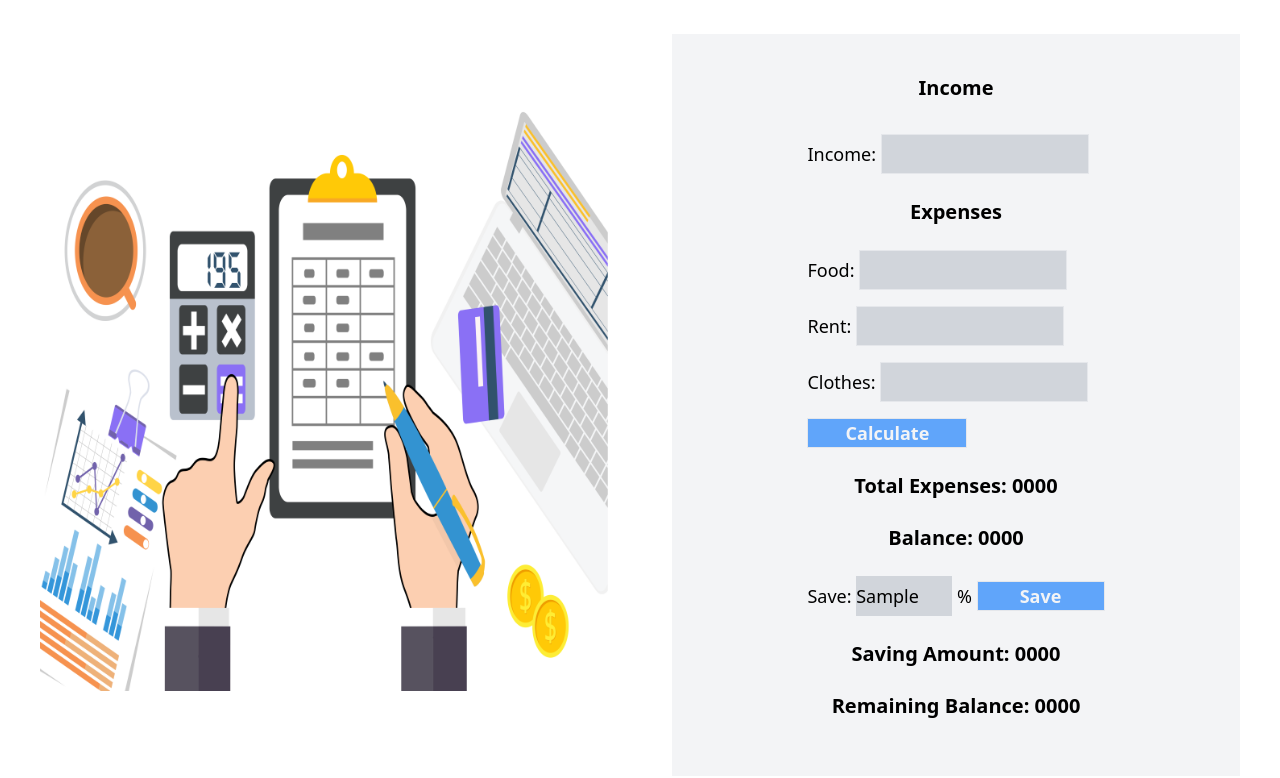
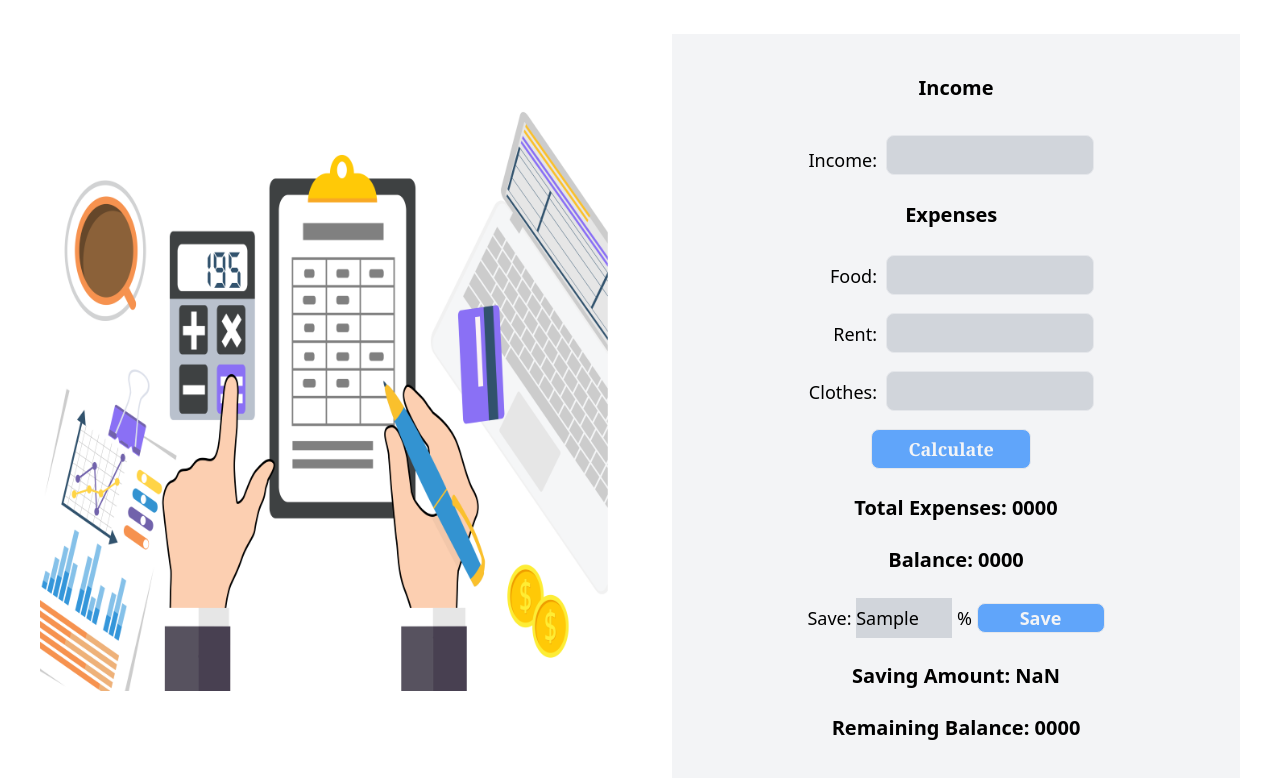
Before and after one commit to HasanAhamed1/money-master-project, a plain HTML site: page index.html in a window 1280 px wide. Both pictures are taken after typing "Sample" into the empty fields and a click on the button "Save". Shown: the part 86-864 px from the top of the page. Drawn offline with nearby package versions, Linux system fonts and the light colour scheme.

Commit message:
add javascript

```diff
--- a/index.html
+++ b/index.html
@@ -8,34 +8,53 @@
     <title>Money Saver</title>
 </head>
 <body>
-    <header class="container">
+    <header>
         <h1 class="font-sans text-4xl font-bold text-center text-cyan-600 my-10">Money Saver</h1>
     </header>
     <main>
-        <section class="container">
-            <div class="flex grid-cols-2 mx-10 gap-16">
+        <section>
+            <div class="flex grid-cols-2 m-10 gap-16">
                 <div class="w-1/2">
                     <img src="image/Accounting2.png" alt="" srcset="">
                 </div>
                 <div class="w-1/2 bg-gray-100 grid justify-items-center">
                     <h3 class="text-xl font-bold text-center mt-10">Income</h3>
                     <div class="p-8 text-lg font-medium">
-                            <p>Income: <input id="input-income" class="border mb-6 bg-gray-300 h-10 w-52" type="text"></p>
-                            <h3 class="text-xl font-bold text-center mb-6">Expenses</h3>
-                            <p>Food: <input id="input-food" class="border  mb-4 bg-gray-300 h-10 w-52" type="text"></p>
-                            <p>Rent: <input id="input-rent" class="border  mb-4 bg-gray-300 h-10 w-52" type="text"></p>
-                            <p>Clothes: <input id="input-clothes" class="border  mb-4 bg-gray-300 h-10 w-52" type="text"></p>
-                            <button id="calculate-button" class="border w-40 mb-6 bg-blue-400 text-gray-100 font-bold">Calculate</button>
+                        <table>
+                            <tr>
+                                <td class="pb-4 text-right"><p>Income:</p></td>
+                                <td class="pl-2"><input id="input-income" class="border mb-6 bg-gray-300 h-10 w-52 rounded-lg" type="text"></td>
+                            </tr>
+                            <tr>
+                                <td colspan="2"><h3 class="text-xl font-bold text-center mb-6">Expenses</h3></td>
+                            </tr>
+                            <tr>
+                                <td class="pb-4 text-right"><p>Food:</p></td>
+                                <td class="pl-2"><input id="input-food" class="border  mb-4 bg-gray-300 h-10 w-52 rounded-lg" type="text"></td>
+                            </tr>
+                            <tr>
+                                <td class="pb-4 text-right"><p>Rent:</p></td>
+                                <td class="pl-2"><input id="input-rent" class="border  mb-4 bg-gray-300 h-10 w-52 rounded-lg" type="text"></td>
+                            </tr>
+                            <tr>
+                                <td class="pb-4 text-right"><p>Clothes:</p></td>
+                                <td class="pl-2"><input id="input-clothes" class="border  mb-4 bg-gray-300 h-10 w-52 rounded-lg" type="text"></td>
+                            </tr>
+                            <tr>
+                                <td colspan="2"><div class="flex items-center justify-center "><button id="calculate-button" class="border w-40 h-10 font-serif mb-6 bg-blue-400 text-gray-100 font-bold rounded-lg px-px py-px">Calculate</button></div>
+                                </td>
+                            </tr>
+                        </table>
                             <h3 class="text-xl font-bold text-center mb-6">Total Expenses: <span id="total-expenses">0000</span></h3>
                             <h3 class="text-xl font-bold text-center mb-6">Balance: <span id="balance">0000</span></h3>
-                            <p>Save: <input id="input-save" class="mb-6 bg-gray-300 h-10 w-24" type="text"> % <button id="save-button" class="border w-32 bg-blue-400 text-gray-100 font-bold">Save</button></p>
+                            <p>Save: <input id="input-save" class="mb-6 bg-gray-300 h-10 w-24 " type="text"> % <button id="save-button" class="border w-32 bg-blue-400 text-gray-100 font-bold rounded-lg">Save</button></p>
                             <h3 class="text-xl font-bold text-center mb-6">Saving Amount: <span id="saving-amount">0000</span></h3>
-                            <h3 class="text-xl font-bold text-center mb-6">Remaining Balance: <span>0000</span></h3>
+                            <h3 class="text-xl font-bold text-center mb-6">Remaining Balance: <span id="remaining-amount">0000</span></h3>
                     </div>
                 </div>
             </div>
         </section>
     </main>
-    <script src="script.js"></script>
+    <script src="script/script.js"></script>
 </body>
 </html>
--- /dev/null
+++ b/script/script.js
@@ -0,0 +1,49 @@
+document
+  .getElementById("calculate-button")
+  .addEventListener("click", function () {
+    const incomeInput = document.getElementById("input-income");
+    const incomeInputText = incomeInput.value;
+    const getIncomeValue = parseFloat(incomeInputText);
+
+    const foodInput = document.getElementById("input-food");
+    const foodInputText = foodInput.value;
+    const getValue = parseFloat(foodInputText);
+
+    const rentInput = document.getElementById("input-rent");
+    const rentInputText = rentInput.value;
+    const getValue2 = parseFloat(rentInputText);
+
+    const clothesInput = document.getElementById("input-clothes");
+    const clothesInputText = clothesInput.value;
+    const getValue3 = parseFloat(clothesInputText);
+
+    const inputTotal = document.getElementById("total-expenses");
+    inputTotal.innerText = parseFloat(getValue + getValue2 + getValue3);
+    const totalExpenses = inputTotal.innerText;
+
+    const balanceAfterExpenses = document.getElementById("balance");
+    balanceAfterExpenses.innerText = parseFloat(getIncomeValue - totalExpenses);
+
+    foodInput.value = "";
+    rentInput.value = "";
+    clothesInput.value = "";
+  });
+
+document.getElementById("save-button").addEventListener("click", function () {
+  const incomeInput = document.getElementById("input-income");
+  const incomeInputText = incomeInput.value;
+  const getIncomeValue = parseFloat(incomeInputText);
+
+  const saveInput = document.getElementById("input-save");
+  const saveInputText = saveInput.value;
+  const getsavingValue = parseFloat(saveInputText);
+
+  const savingAmount = document.getElementById("saving-amount");
+  savingAmount.innerText = parseFloat(
+    getIncomeValue * ((getsavingValue * 1) / 100)
+  );
+
+  // foodInput.value = '';
+  // rentInput.value = '';
+  // clothesInput.value = '';
+});
```
